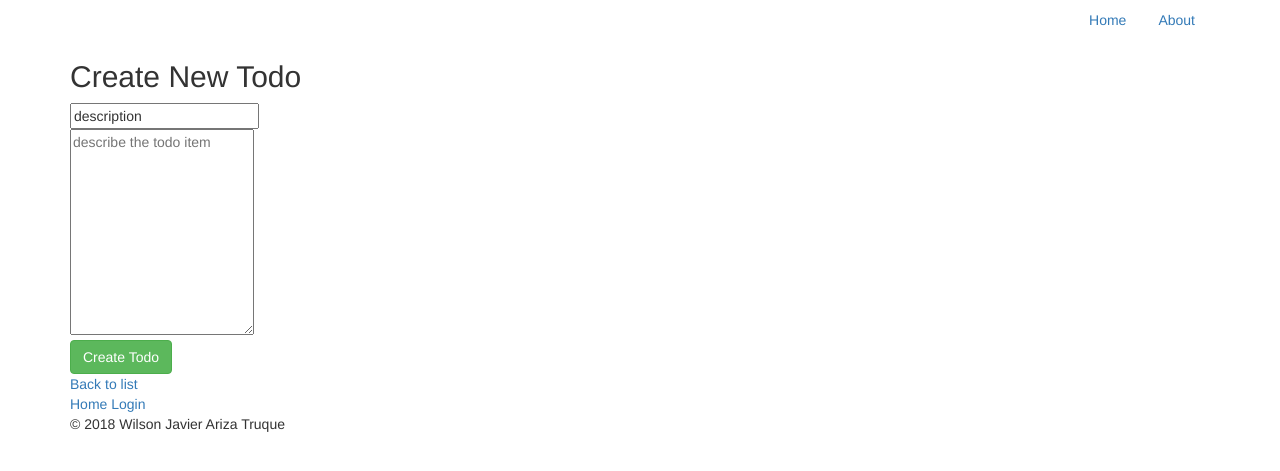
After one commit to wilarz89/TODOAppFlask, a Flask app: page /create-todo in a window 1280 px wide. The commit adds this page. Shown: the top 471 px of the page. Run offline with Flask 2, Linux system fonts and the light colour scheme; parts of the project's set-up code (start-up, migrations or seed data) failed here and were passed over; some libraries are stand-ins or nearby versions.

Commit message:
Create todos
Create Todos

```diff
--- a/app/templates/dashboard.html
+++ b/app/templates/dashboard.html
@@ -4,8 +4,8 @@
   {% endblock %}
 <link rel="stylesheet" href="/static/style.css" type="text/css">
 {% block body %}
-
 <h1>Dashboard</h1>
+<li role="create-todo"><a href="/create-todo">Create new todo</a></li>
 <p>You are currently logged in as {{ name }}</p>
 <a href='logout'>Logout</a>
 {% endblock %}
--- /dev/null
+++ b/app/templates/new_todo.html
@@ -0,0 +1,26 @@
+{% extends "base.html" %}
+{% block body %}
+  <form action="/create_todo_item" method=post id="create_todo_item" class="form-horizontal">
+    <h2>Create New Todo</h2>
+    <div class="control-group">
+        <div class="controls">
+          <input type="text" id="title" name="title" class="input-xlarge"
+            placeholder="Please give title to todo item" value="description"
+            required>
+        </div>
+    </div>
+
+    <div class="control-group">
+        <div class="controls">
+          <textarea name="description" id="description" rows=10 class="input-xlarge" placeholder="describe the todo item" required></textarea>
+        </div>
+    </div>
+
+    <div class="control-group">
+        <div class="controls">
+          <button type="submit" class="btn btn-success">Create Todo</button>
+        </div>
+    </div>
+  </form>
+    <a href="/create-todo">Back to list</a>
+{% endblock %}
--- a/app/views.py
+++ b/app/views.py
@@ -3,7 +3,7 @@ from flask import flash,redirect,request,session,abort
 from app import app
 from mongoengine import *
 from flask_login import current_user,login_user, logout_user
-from app.models import User
+from app.models import User,TodoTasks
 import logging
 
 
@@ -46,7 +46,7 @@ def register():
     return render_template('register.html')
 
 
-@app.route('/register-user',methods=['POST'])
+@app.route('/register-user', methods=['POST'])
 def registeruser():
     user = User(
         email=request.form['email'],
@@ -58,3 +58,18 @@ def registeruser():
     user.save()
 
     return render_template('login.html')
+
+
+@app.route('/create-todo')
+def new_todo():
+    return render_template('new_todo.html')
+
+
+@app.route('/create_todo_item', methods=['POST'])
+def create_todo_item():
+    item = TodoTasks(
+        title=request.form['title'],
+        description=request.form['description']
+    )
+    item.save()
+    return render_template('dashboard.html')
```
Also changed, not shown: app/models.py (+17 -14 lines).
